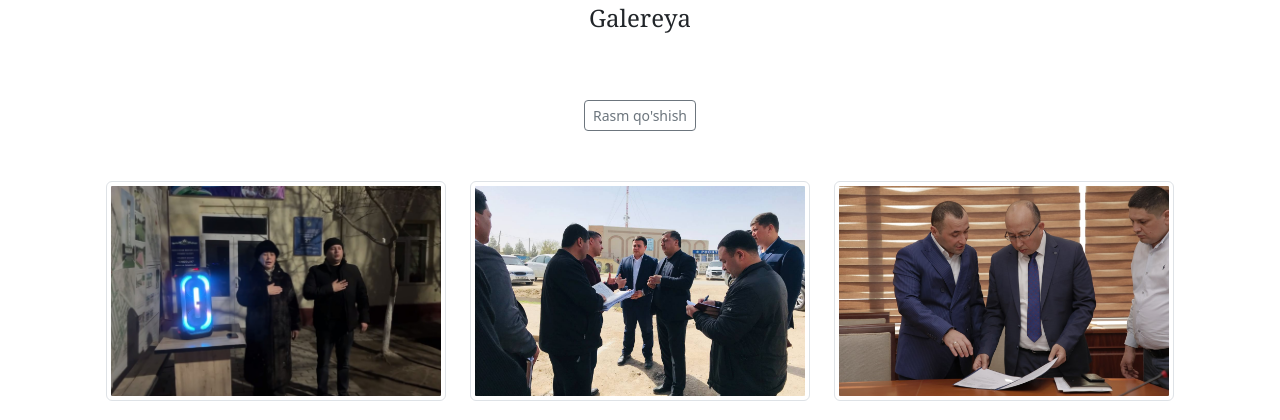
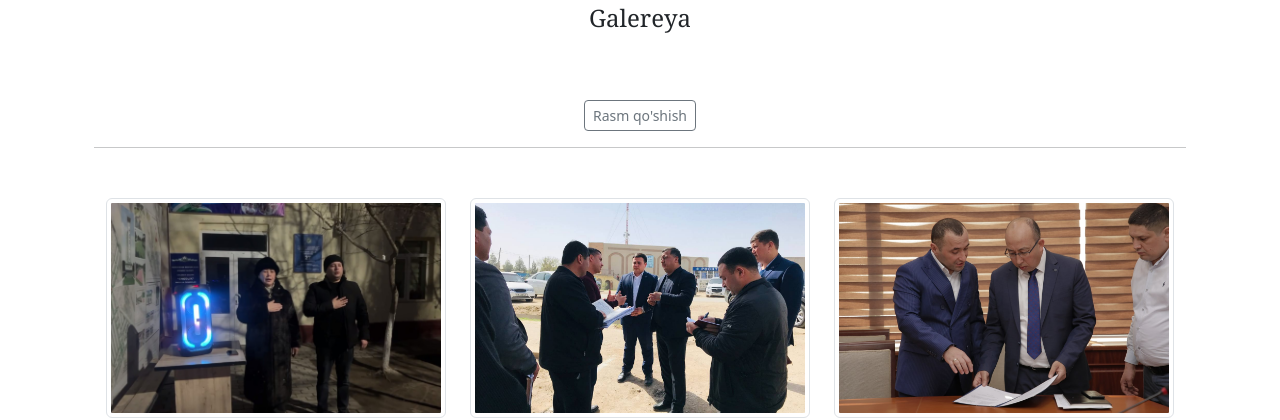
Before and after one commit to MirabbosMirzakhmedov/Mahalla, a Django app: page /gallery/ in a window 1280 px wide. Shown: the part 176-596 px from the top of the page. Run offline with Django 5.2, Linux system fonts and the light colour scheme; a user stored in the database is signed in; data comes from the database, SQL or seed files in the repository; both versions use the stored data as it was after the commit; some libraries are stand-ins or nearby versions.

Commit message:
Added changes

```diff
--- a/webapp/templates/webapp/gallery.html
+++ b/webapp/templates/webapp/gallery.html
@@ -5,7 +5,7 @@
     <h4 style="text-align: center; padding: .5% .5% 5.35% .5%">{{ title }}</h4>
     {% if user.is_staff == True %}
         <div style="text-align: center; margin-bottom: 50px" class="add_image">
-            <a style="" href="{% url 'add_image' %}" class="btn btn-sm btn-outline-secondary">Rasm qo'shish</a>
+            <a style="" href="{% url 'add_image' %}" class="btn btn-sm btn-outline-secondary">Rasm qo'shish</a><br><hr>
         </div>
     {% endif %}
 
--- a/webapp/templates/webapp/image_detail_view.html
+++ b/webapp/templates/webapp/image_detail_view.html
@@ -2,7 +2,7 @@
 {% block title%}{{ title }}{% endblock%}
 
 {% block body%}
-    <a style="float: right; margin-left: 50px" href="{% url 'gallery' %}" class="btn btn-sm btn-outline-secondary">Ortga qaytish</a>
+    <a style="float: right; margin-left: 50px" href="{% url 'gallery' %}" class="btn btn-sm btn-outline-secondary">Ortga qaytish</a><br><hr>
     <div class="image-container">
         <img src="{{ image_view.image.url }}" class="img-fluid" alt="Responsive image">
     </div>
```
Also changed, not shown: db.sqlite3.
